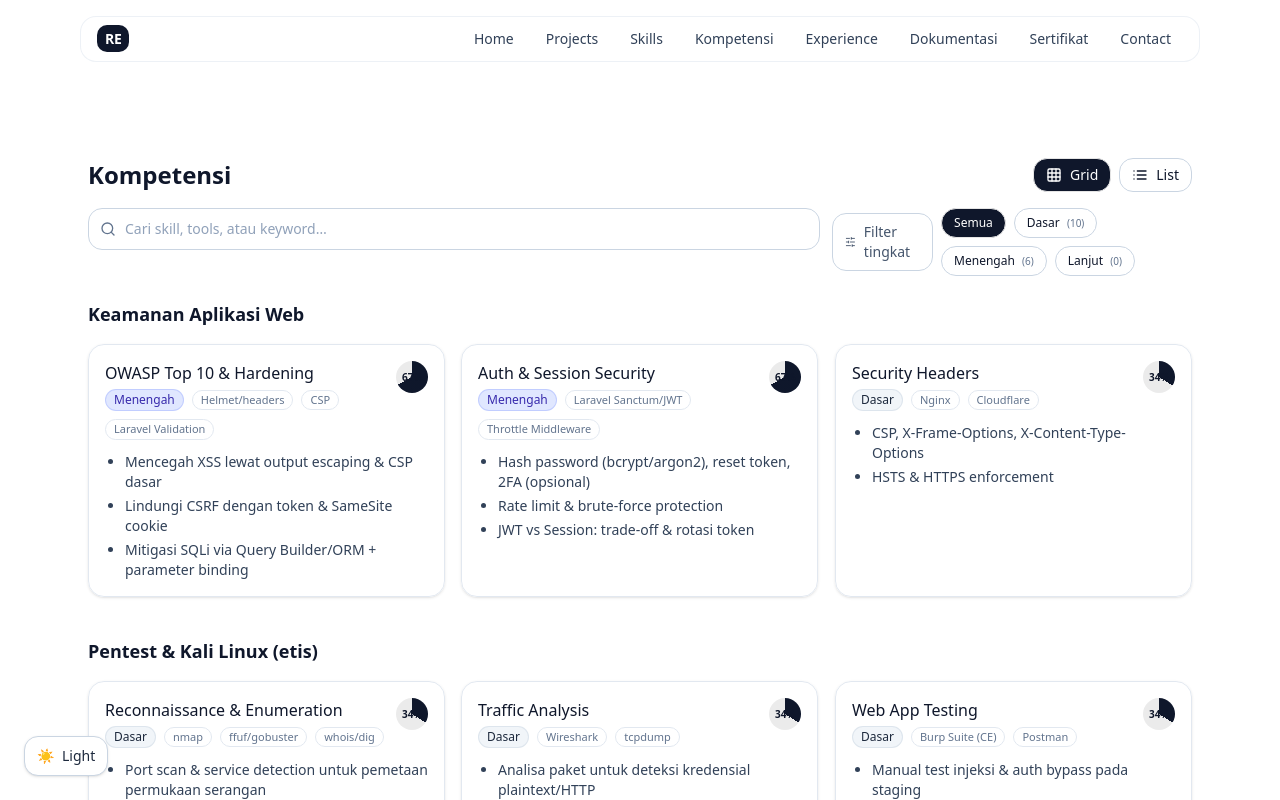
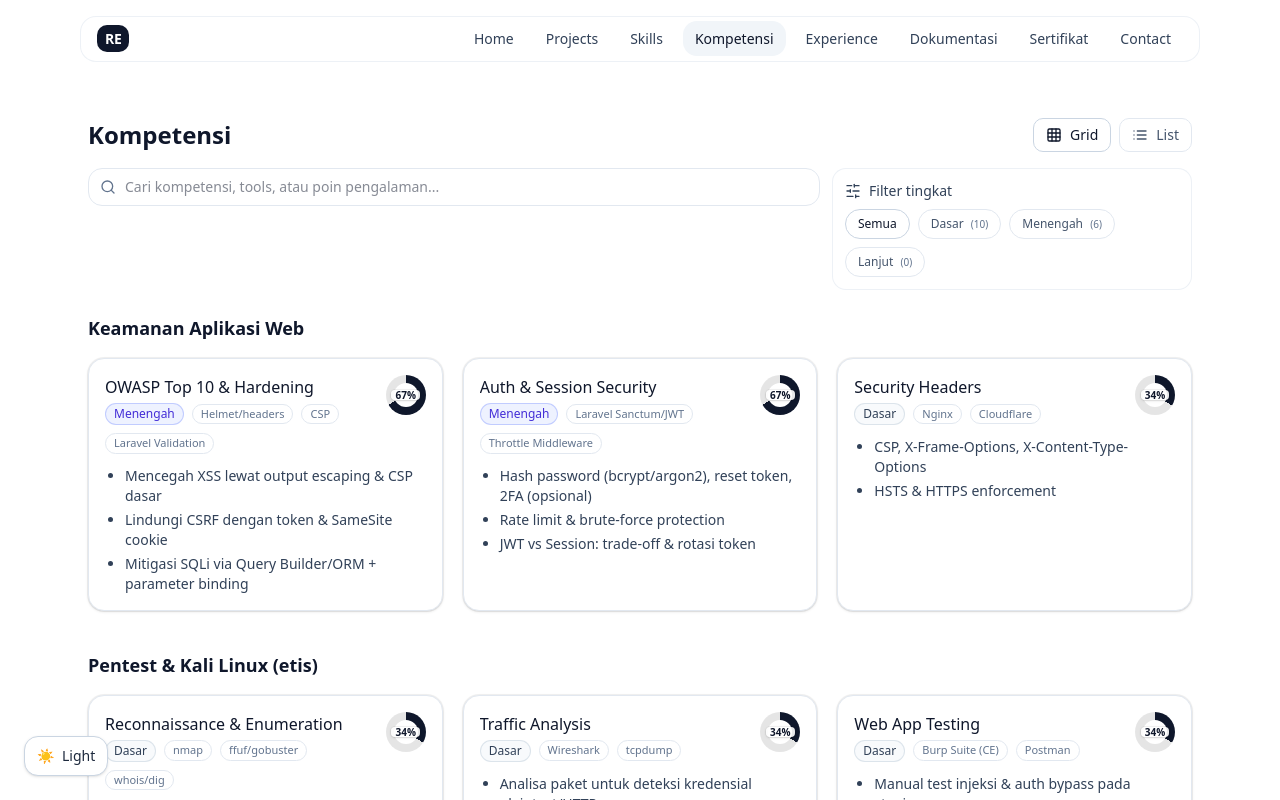
Before and after one commit to RanggaEghaPermana/portofolio, a Next.js app: page /kompetensi in a window 1280 px wide. Shown: the top 800 px of the page. Built offline with nearby package versions, Linux system fonts and the light colour scheme.

Commit message:
perbaikan

```diff
--- a/src/components/Expertise.tsx
+++ b/src/components/Expertise.tsx
@@ -8,17 +8,18 @@ import { expertise, type Depth, type ExpertiseCategory, type ExpertiseItem } fro
 import { Reveal } from '@/components/Reveal';
 
 type ViewMode = 'grid' | 'list';
+type FilterDepth = 'All' | Depth;
 
 const DEPTHS: Depth[] = ['Dasar', 'Menengah', 'Lanjut'];
 
 function depthColor(d: Depth) {
   switch (d) {
     case 'Lanjut':
-      return 'bg-emerald-100 text-emerald-800 border-emerald-300/50 dark:bg-emerald-800/60 dark:text-emerald-100 dark:border-emerald-700/50';
+      return 'border-emerald-300/60 bg-emerald-50 text-emerald-700 dark:border-emerald-600/60 dark:bg-emerald-900/30 dark:text-emerald-200';
     case 'Menengah':
-      return 'bg-indigo-100 text-indigo-800 border-indigo-300/50 dark:bg-indigo-800/60 dark:text-indigo-100 dark:border-indigo-700/50';
+      return 'border-indigo-300/60 bg-indigo-50 text-indigo-700 dark:border-indigo-600/60 dark:bg-indigo-900/30 dark:text-indigo-200';
     default:
-      return 'bg-slate-100 text-slate-800 border-slate-300/50 dark:bg-slate-800/60 dark:text-slate-100 dark:border-slate-700/50';
+      return 'border-slate-300/60 bg-slate-50 text-slate-700 dark:border-slate-600/60 dark:bg-slate-900/30 dark:text-slate-200';
   }
 }
 
@@ -26,14 +27,30 @@ function depthPercent(d: Depth) {
   return d === 'Dasar' ? 34 : d === 'Menengah' ? 67 : 100;
 }
 
+/** Donut ring dengan chip % agar kontras di light/dark */
 function LevelRing({ depth }: { depth: Depth }) {
   const p = depthPercent(depth);
   const angle = Math.round((p / 100) * 360);
-  const conic = `conic-gradient(currentColor ${angle}deg, rgba(0,0,0,0.08) ${angle}deg 360deg)`;
+  const trackLight = 'rgba(0,0,0,0.10)';
+  const trackDark = 'rgba(255,255,255,0.18)';
+  const conic = `conic-gradient(currentColor ${angle}deg, ${trackLight} ${angle}deg 360deg)`;
+
   return (
-    <div className="relative inline-grid place-items-center text-slate-900 dark:text-white" aria-label={`Level ${depth}`}>
-      <div className="h-8 w-8 rounded-full" style={{ background: conic }} />
-      <div className="absolute text-[10px] font-semibold">{p}%</div>
+    <div className="relative inline-grid h-10 w-10 place-items-center text-slate-900 dark:text-white" aria-label={`Level ${depth}`}>
+      <div className="h-10 w-10 rounded-full" style={{ background: conic }} />
+      <div className="absolute h-6 w-6 rounded-full bg-white dark:bg-slate-950" />
+      <div className="pointer-events-none absolute inset-0 grid place-items-center">
+        <span className="rounded px-1 text-[10px] font-semibold leading-none text-slate-900 shadow-sm ring-1 ring-black/5 dark:bg-slate-900/80 dark:text-white dark:ring-white/10 bg-white/90">
+          {p}%
+        </span>
+      </div>
+      <style jsx>{`
+        @media (prefers-color-scheme: dark) {
+          div[aria-label^="Level"] > div:first-child {
+            background: conic-gradient(currentColor ${angle}deg, ${trackDark} ${angle}deg 360deg);
+          }
+        }
+      `}</style>
     </div>
   );
 }
@@ -50,35 +67,43 @@ function highlight(text: string, term: string) {
   if (!term) return text;
   const idx = text.toLowerCase().indexOf(term.toLowerCase());
   if (idx === -1) return text;
+  const before = text.slice(0, idx);
+  const hit = text.slice(idx, idx + term.length);
+  const after = text.slice(idx + term.length);
   return (
     <>
-      {text.slice(0, idx)}
-      <mark className="rounded px-0.5 py-[1px] bg-yellow-200/70 dark:bg-yellow-500/30">{text.slice(idx, idx + term.length)}</mark>
-      {text.slice(idx + term.length)}
+      {before}
+      <mark className="bg-yellow-200/70 px-0.5 dark:bg-amber-400/30">{hit}</mark>
+      {after}
     </>
   );
 }
 
 export default function Expertise() {
+  const [view, setView] = useState<ViewMode>('grid');
+  const [query, setQuery] = useState('');
+  const [filterDepth, setFilterDepth] = useState<FilterDepth>('All');
   const reduce = useReducedMotion();
-  const [query, setQuery] = useState('');
-  const [filterDepth, setFilterDepth] = useState<Depth | 'All'>('All');
-  const [view, setView] = useState<ViewMode>('grid');
 
+  // Flatten & helper
   const flat = useMemo(() => {
-    return expertise.flatMap(cat => cat.items.map(it => ({ cat: cat.title, it })));
+    const res: { cat: string; it: ExpertiseItem }[] = [];
+    for (const c of expertise) for (const it of c.items) res.push({ cat: c.title, it });
+    return res;
   }, []);
 
-  const filtered = useMemo(() => {
-    const term = query.trim().toLowerCase();
-    const match = (it: ExpertiseItem) =>
-      (!term ||
-        it.name.toLowerCase().includes(term) ||
-        it.bullets.some(b => b.toLowerCase().includes(term)) ||
-        it.tools?.some(t => t.toLowerCase().includes(term)) ||
-        it.related?.some(r => r.toLowerCase().includes(term))) &&
-      (filterDepth === 'All' || it.depth === filterDepth);
+  const match = (it: ExpertiseItem) => {
+    const q = query.trim().toLowerCase();
+    const passDepth = filterDepth === 'All' ? true : it.depth === filterDepth;
+    if (!q) return passDepth;
+    const hay = (s: string | undefined) => (s ?? '').toLowerCase();
+    const inName = hay(it.name).includes(q);
+    const inBullets = it.bullets?.some((b) => hay(b).includes(q));
+    const inTools = it.tools?.some((t) => hay(t).includes(q));
+    return passDepth && (inName || inBullets || inTools);
+  };
 
+  const filtered = useMemo<ExpertiseCategory[]>(() => {
     const groups: ExpertiseCategory[] = [];
     for (const cat of expertise) {
       const items = cat.items.filter(match);
@@ -93,15 +118,20 @@ export default function Expertise() {
     return counts;
   }, [flat]);
 
+  // Jarak dari navbar sedikit dirapatkan (dari pt-24 → pt-12/md:pt-14)
   return (
-    <section className="mx-auto max-w-6xl px-6 pb-24 pt-24">
+    <section className="mx-auto max-w-6xl px-6 pb-24 pt-12 md:pt-14">
       <Reveal>
         <div className="flex flex-col gap-3 sm:flex-row sm:items-center sm:justify-between">
           <h2 className="text-2xl font-semibold">Kompetensi</h2>
           <div className="flex flex-wrap items-center gap-2">
             <button
               onClick={() => setView('grid')}
-              className={`inline-flex items-center gap-2 rounded-xl border px-3 py-1.5 text-sm ${view === 'grid' ? 'bg-slate-900 text-white dark:bg-white dark:text-slate-900' : 'border-slate-300 dark:border-slate-700 hover:bg-slate-50 dark:hover:bg-slate-800'}`}
+              className={`inline-flex items-center gap-2 rounded-lg border px-3 py-1.5 text-sm ${
+                view === 'grid'
+                  ? 'border-slate-300 bg-white text-slate-900 dark:border-slate-700 dark:bg-slate-800 dark:text-slate-100'
+                  : 'border-slate-200 text-slate-600 dark:border-slate-700 dark:text-slate-300 hover:bg-slate-50 dark:hover:bg-slate-800'
+              }`}
               aria-pressed={view === 'grid'}
               title="Tampilan Grid"
             >
@@ -109,7 +139,11 @@ export default function Expertise() {
             </button>
             <button
               onClick={() => setView('list')}
-              className={`inline-flex items-center gap-2 rounded-xl border px-3 py-1.5 text-sm ${view === 'list' ? 'bg-slate-900 text-white dark:bg-white dark:text-slate-900' : 'border-slate-300 dark:border-slate-700 hover:bg-slate-50 dark:hover:bg-slate-800'}`}
+              className={`inline-flex items-center gap-2 rounded-lg border px-3 py-1.5 text-sm ${
+                view === 'list'
+                  ? 'border-slate-300 bg-white text-slate-900 dark:border-slate-700 dark:bg-slate-800 dark:text-slate-100'
+                  : 'border-slate-200 text-slate-600 dark:border-slate-700 dark:text-slate-300 hover:bg-slate-50 dark:hover:bg-slate-800'
+              }`}
               aria-pressed={view === 'list'}
               title="Tampilan Daftar"
             >
@@ -127,28 +161,37 @@ export default function Expertise() {
             <input
               value={query}
               onChange={(e) => setQuery(e.target.value)}
-              placeholder="Cari skill, tools, atau keyword…"
-              className="w-full rounded-xl border border-slate-300 bg-white px-9 py-2.5 text-sm outline-none ring-0 placeholder:text-slate-400 focus:border-slate-400 focus:bg-white/90 dark:border-slate-700 dark:bg-slate-900 dark:focus:border-slate-600"
+              placeholder="Cari kompetensi, tools, atau poin pengalaman..."
+              className="w-full rounded-xl border border-slate-200 bg-white pl-9 pr-3 py-2 text-sm text-slate-900 outline-none ring-2 ring-transparent transition focus:border-slate-300 focus:ring-slate-200 dark:border-slate-700 dark:bg-slate-900 dark:text-slate-100 dark:focus:border-slate-600 dark:focus:ring-slate-800"
             />
           </div>
         </div>
-        <div className="flex items-center gap-2">
-          <span className="inline-flex items-center gap-2 rounded-xl border border-slate-300 px-3 py-2 text-sm text-slate-600 dark:border-slate-700 dark:text-slate-300">
+
+        <div className="rounded-xl border border-slate-200/60 bg-white p-3 text-sm dark:border-slate-800/60 dark:bg-slate-900">
+          <span className="mb-2 inline-flex items-center gap-2 font-medium text-slate-700 dark:text-slate-200">
             <SlidersHorizontal className="h-4 w-4" />
             Filter tingkat
           </span>
           <div className="flex flex-wrap gap-2">
             <button
               onClick={() => setFilterDepth('All')}
-              className={`rounded-full border px-3 py-1.5 text-xs ${filterDepth === 'All' ? 'bg-slate-900 text-white dark:bg-white dark:text-slate-900' : 'border-slate-300 dark:border-slate-700 hover:bg-slate-50 dark:hover:bg-slate-800'}`}
+              className={`rounded-full border px-3 py-1.5 text-xs ${
+                filterDepth === 'All'
+                  ? 'border-slate-300 bg-white text-slate-900 dark:border-slate-700 dark:bg-slate-800 dark:text-slate-100'
+                  : 'border-slate-200 text-slate-600 dark:border-slate-700 dark:text-slate-300 hover:bg-slate-50 dark:hover:bg-slate-800'
+              }`}
             >
               Semua
             </button>
-            {DEPTHS.map(d => (
+            {DEPTHS.map((d) => (
               <button
                 key={d}
                 onClick={() => setFilterDepth(d)}
-                className={`rounded-full border px-3 py-1.5 text-xs ${filterDepth === d ? 'bg-slate-900 text-white dark:bg-white dark:text-slate-900' : 'border-slate-300 dark:border-slate-700 hover:bg-slate-50 dark:hover:bg-slate-800'}`}
+                className={`rounded-full border px-3 py-1.5 text-xs ${
+                  filterDepth === d
+                    ? 'border-slate-300 bg-white text-slate-900 dark:border-slate-700 dark:bg-slate-800 dark:text-slate-100'
+                    : 'border-slate-200 text-slate-600 dark:border-slate-700 dark:text-slate-300 hover:bg-slate-50 dark:hover:bg-slate-800'
+                }`}
               >
                 {d} <span className="ml-1 text-[10px] text-slate-500">({countsByDepth[d]})</span>
               </button>
@@ -164,11 +207,7 @@ export default function Expertise() {
             <m.section
               key={cat.title}
               layout
-              initial={reduce ? { opacity: 1, y: 0 } : { opacity: 0, y: 12 }}
-              animate={{ opacity: 1, y: 0 }}
-              exit={{ opacity: 0, y: 8 }}
-              transition={reduce ? { duration: 0 } : { duration: 0.35, ease: 'easeOut', delay: i * 0.02 }}
-              className="will-change-[opacity,transform] transform-gpu"
+              transition={{ type: 'spring', stiffness: 120, damping: 14 }}
             >
               <Reveal delay={i * 0.04}>
                 <div className="flex items-center justify-between">
@@ -177,23 +216,24 @@ export default function Expertise() {
               </Reveal>
 
               {view === 'grid' ? (
-                <div className="mt-4 grid gap-4 sm:grid-cols-2 lg:grid-cols-3">
+                <div className="mt-4 grid gap-5 sm:grid-cols-2 lg:grid-cols-3">
                   {cat.items.map((it) => (
                     <m.article
                       key={it.name}
                       layout
                       whileHover={reduce ? undefined : { y: -3 }}
-                      className="group rounded-2xl border border-slate-200 bg-white/80 p-4 shadow-sm ring-1 ring-transparent transition-[box-shadow,transform] will-change-[transform] hover:shadow-md dark:border-slate-800 dark:bg-slate-900/80"
+                      className="group rounded-2xl border border-slate-200 bg-white p-4 shadow-sm ring-1 ring-black/5 transition-shadow hover:shadow-md dark:border-slate-800 dark:bg-slate-900/80 dark:ring-white/5"
                     >
                       <div className="flex items-start justify-between gap-3">
                         <div className="min-w-0">
-                          <h4 className="truncate font-medium">
-                            {highlight(it.name, query)}
-                          </h4>
+                          <h4 className="truncate font-medium">{highlight(it.name, query)}</h4>
                           <div className="mt-1 flex flex-wrap items-center gap-2 text-xs text-slate-600 dark:text-slate-300">
                             <DepthBadge d={it.depth} />
-                            {it.tools?.slice(0, 3).map(t => (
-                              <span key={t} className="rounded-full border border-slate-200 px-2 py-0.5 text-[11px] text-slate-500 dark:border-slate-700 dark:text-slate-400">
+                            {it.tools?.slice(0, 3).map((t) => (
+                              <span
+                                key={t}
+                                className="rounded-full border border-slate-200 px-2 py-0.5 text-[11px] text-slate-500 dark:border-slate-700 dark:text-slate-400"
+                              >
                                 {highlight(t, query)}
                               </span>
                             ))}
@@ -211,18 +251,19 @@ export default function Expertise() {
                   ))}
                 </div>
               ) : (
-                <div className="mt-4 divide-y divide-slate-200 overflow-hidden rounded-2xl border border-slate-200 bg-white dark:divide-slate-800 dark:border-slate-800 dark:bg-slate-900">
+                <div className="mt-4 divide-y divide-slate-200 overflow-hidden rounded-2xl border border-slate-200 bg-white dark:divide-slate-800 dark:border-slate-800 dark:bg-slate-900/60">
                   {cat.items.map((it) => (
-                    <details key={it.name} className="group open:bg-slate-50/40 dark:open:bg-slate-800/30">
-                      <summary className="flex cursor-pointer list-none items-center justify-between gap-3 px-4 py-3">
+                    <details key={it.name} className="group">
+                      <summary className="flex cursor-pointer items-start justify-between gap-3 px-4 py-3">
                         <div className="min-w-0">
-                          <h4 className="truncate font-medium">
-                            {highlight(it.name, query)}
-                          </h4>
+                          <div className="font-medium">{highlight(it.name, query)}</div>
                           <div className="mt-1 flex flex-wrap items-center gap-2 text-xs text-slate-600 dark:text-slate-300">
                             <DepthBadge d={it.depth} />
-                            {it.tools?.slice(0, 4).map(t => (
-                              <span key={t} className="rounded-full border border-slate-200 px-2 py-0.5 text-[11px] text-slate-500 dark:border-slate-700 dark:text-slate-400">
+                            {it.tools?.slice(0, 4).map((t) => (
+                              <span
+                                key={t}
+                                className="rounded-full border border-slate-200 px-2 py-0.5 text-[11px] text-slate-500 dark:border-slate-700 dark:text-slate-400"
+                              >
                                 {highlight(t, query)}
                               </span>
                             ))}
@@ -237,10 +278,12 @@ export default function Expertise() {
                           ))}
                         </ul>
                         {it.related?.length ? (
-                          <div className="mt-3 flex flex-wrap gap-2">
-                            {it.related.map(r => (
-                              <span key={r} className="rounded-full border border-slate-200 px-2 py-0.5 text-[11px] text-slate-500 dark:border-slate-700 dark:text-slate-400">
-                                {highlight(r, query)}
+                          <div className="mt-3 text-xs text-slate-500 dark:text-slate-400">
+                            Terkait:{" "}
+                            {it.related.map((r, idx) => (
+                              <span key={r}>
+                                {r}
+                                {idx < (it.related?.length ?? 0) - 1 ? ", " : ""}
                               </span>
                             ))}
                           </div>
@@ -255,7 +298,7 @@ export default function Expertise() {
         </AnimatePresence>
       </div>
 
-      <div className="mt-10 rounded-xl border border-amber-300/50 bg-amber-50 p-4 text-amber-800 dark:border-amber-700/50 dark:bg-amber-900/30 dark:text-amber-100">
+      <div className="mt-10 rounded-xl border border-amber-300/50 bg-amber-50 px-4 py-3 text-sm text-amber-900 dark:border-amber-700/50 dark:bg-amber-900/30 dark:text-amber-100">
         Catatan: aktivitas pentest selalu dilakukan <strong>dengan izin</strong> dan pada lingkungan yang tepat (staging/sandbox).
       </div>
     </section>
--- a/src/components/Nav.tsx
+++ b/src/components/Nav.tsx
@@ -1,7 +1,16 @@
 // FILE: src/components/Nav.tsx
+"use client";
+
 import Link from "next/link";
+import {usePathname} from "next/navigation";
+import {useActiveSection} from "@/hooks/useActiveSection";
 
-const navLinks = [
+type NavItem = {
+  href: string;
+  label: string
+};
+
+const navLinks: NavItem[] = [
   {
     href: "/",
     label: "Home"
@@ -14,7 +23,7 @@ const navLinks = [
   }, {
     href: "/kompetensi",
     label: "Kompetensi"
-  }, { // ← tambahan
+  }, { // tambah halaman terpisah
     href: "/#experience",
     label: "Experience"
   }, {
@@ -27,9 +36,34 @@ const navLinks = [
     href: "/#contact",
     label: "Contact"
   }
-] as const;
+];
 
 export default function Nav() {
+  const pathname = usePathname();
+
+  // Panggil SELALU (tidak kondisional), aman di halaman non-home (no-op).
+  // Ikutkan 'home' supaya waktu balik ke intro, highlight pindah dari 'projects' ke 'home'.
+  const activeSection = useActiveSection(["home", "projects", "skills", "experience", "contact"]);
+
+  // Aturan highlight:
+  // - Anchor (/#...) aktif kalau kita sedang di "/" dan section tsb yang paling terlihat.
+  // - "/" (Home) aktif kalau kita di "/" dan section aktif adalah "home" (intro) atau belum terdeteksi.
+  // - Halaman terpisah aktif berdasar pathname.
+  const isActive = (href : string) => {
+    if (href === "/") {
+      return pathname === "/" && (!activeSection || activeSection === "home");
+    }
+    if (href.startsWith("/#")) {
+      const id = href.split("#")[1];
+      return pathname === "/" && activeSection === id;
+    }
+    return pathname === href || (href !== "/" && pathname.startsWith(href));
+  };
+
+  // Desain lama dipertahankan, cuma nambah kelas "active".
+  const base = "rounded-xl px-3 py-2 text-slate-700 hover:bg-slate-100 hover:text-slate-900 dark:text-slate-300 dark:hover:bg-slate-800 dark:hover:text-slate-100";
+  const activeCls = "bg-slate-100 text-slate-900 dark:bg-slate-800 dark:text-slate-100";
+
   return (<header className="sticky top-0 z-40 w-full">
     <div className="mx-auto max-w-6xl px-4 pt-4">
       <div className="rounded-2xl border border-slate-200/60 bg-white/60 backdrop-blur supports-[backdrop-filter]:bg-white/60 dark:border-slate-800/60 dark:bg-slate-900/50">
@@ -43,7 +77,9 @@ export default function Nav() {
           <ul className="flex items-center gap-2 text-sm">
             {
               navLinks.map((l) => (<li key={l.label}>
-                <Link href={l.href} className="rounded-xl px-3 py-2 text-slate-700 hover:bg-slate-100 hover:text-slate-900 dark:text-slate-300 dark:hover:bg-slate-800 dark:hover:text-slate-100">
+                <Link href={l.href} className={`${base} ${isActive(l.href)
+                    ? activeCls
+                    : ""}`}>
                   {l.label}
                 </Link>
               </li>))
--- /dev/null
+++ b/src/hooks/useActiveSection.ts
@@ -0,0 +1,78 @@
+// FILE: src/hooks/useActiveSection.ts
+"use client";
+
+import { useEffect, useRef, useState } from "react";
+
+/**
+ * Melacak ID section yang sedang dominan di viewport pada halaman "/".
+ * Aman dipanggil di halaman apa pun: kalau elemen tidak ada, hook ini no-op.
+ */
+export function useActiveSection(
+  ids: string[],
+  // Sesuaikan dengan tinggi navbar/sticky; angka minus di atas supaya "aktif" lebih cepat pindah saat mendekati section baru.
+  rootMargin = "-88px 0px -55% 0px",
+) {
+  const [active, setActive] = useState<string | null>(null);
+  const rafRef = useRef<number | null>(null);
+
+  useEffect(() => {
+    const sections = ids
+      .map((id) => document.getElementById(id))
+      .filter((el): el is HTMLElement => !!el);
+
+    if (!sections.length) return; // halaman non-home → no-op
+
+    // Inisialisasi cepat: pilih 'home' bila ada, biar tidak nyangkut di state sebelumnya.
+    const homeEl = document.getElementById("home");
+    if (homeEl) setActive("home");
+
+    // Fallback rAF (kadang IO telat update saat hash/scroll sangat cepat)
+    const updateByPosition = () => {
+      const midline = window.innerHeight * 0.28; // garis acuan ~ 28% dari atas viewport
+      let best: { id: string; score: number } | null = null;
+      for (const el of sections) {
+        const rect = el.getBoundingClientRect();
+        // skor makin kecil makin dekat ke garis acuan (prioritaskan yang di atas tapi dekat midline)
+        const score = Math.abs(rect.top - midline);
+        if (!best || score < best.score) best = { id: el.id, score };
+      }
+      if (best) setActive(best.id);
+    };
+
+    // Observer utama
+    const obs = new IntersectionObserver(
+      (entries) => {
+        // Ambil entry yang paling besar rasio tampilnya
+        const visible = entries
+          .filter((e) => e.isIntersecting)
+          .sort((a, b) => b.intersectionRatio - a.intersectionRatio)[0];
+        if (visible?.target?.id) setActive(visible.target.id);
+      },
+      { root: null, rootMargin, threshold: [0.12, 0.25, 0.5, 0.75] },
+    );
+
+    sections.forEach((el) => obs.observe(el));
+
+    // Dengarkan hashchange supaya klik anchor langsung memicu update
+    const onHash = () => {
+      const id = window.location.hash.replace("#", "");
+      if (id && ids.includes(id)) {
+        // delay 1 frame agar layout settle setelah scroll
+        if (rafRef.current) cancelAnimationFrame(rafRef.current);
+        rafRef.current = requestAnimationFrame(() => setActive(id));
+      }
+    };
+
+    window.addEventListener("hashchange", onHash);
+    // Sync awal bila datang dari navigasi cepat
+    updateByPosition();
+
+    return () => {
+      obs.disconnect();
+      window.removeEventListener("hashchange", onHash);
+      if (rafRef.current) cancelAnimationFrame(rafRef.current);
+    };
+  }, [ids.join(","), rootMargin]);
+
+  return active;
+}
```
Also changed, not shown: src/app/kompetensi/page.tsx (+4 -4 lines).
